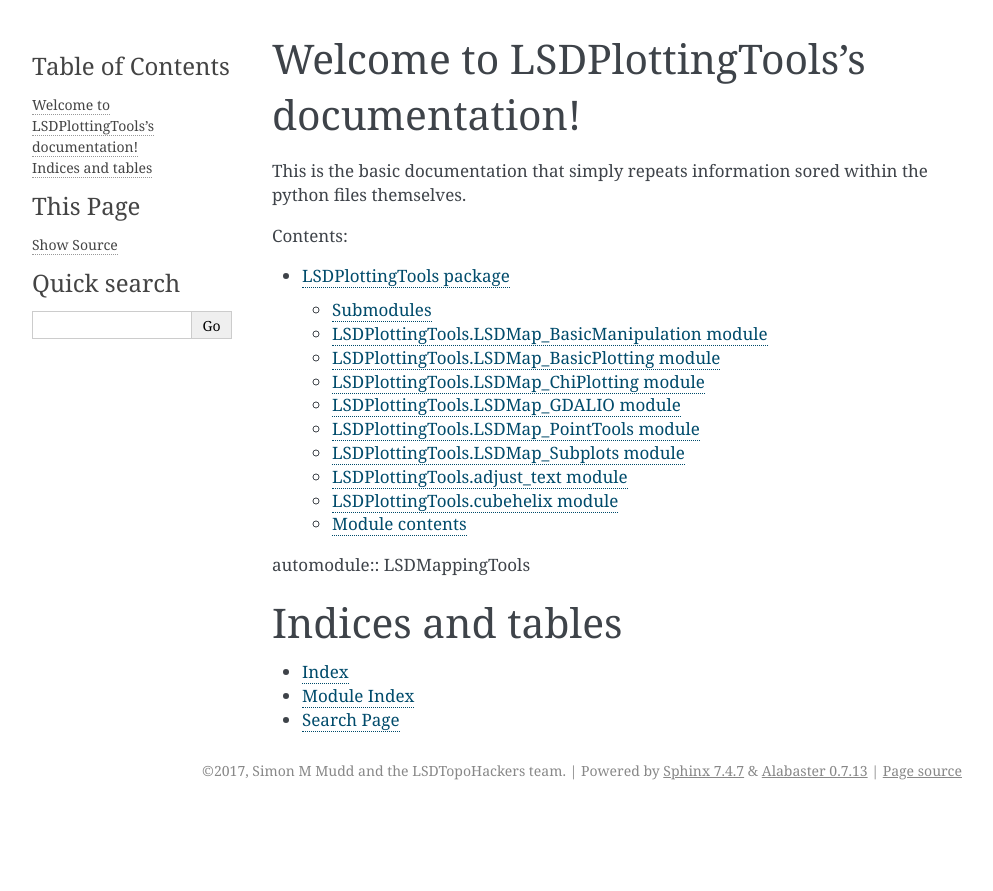
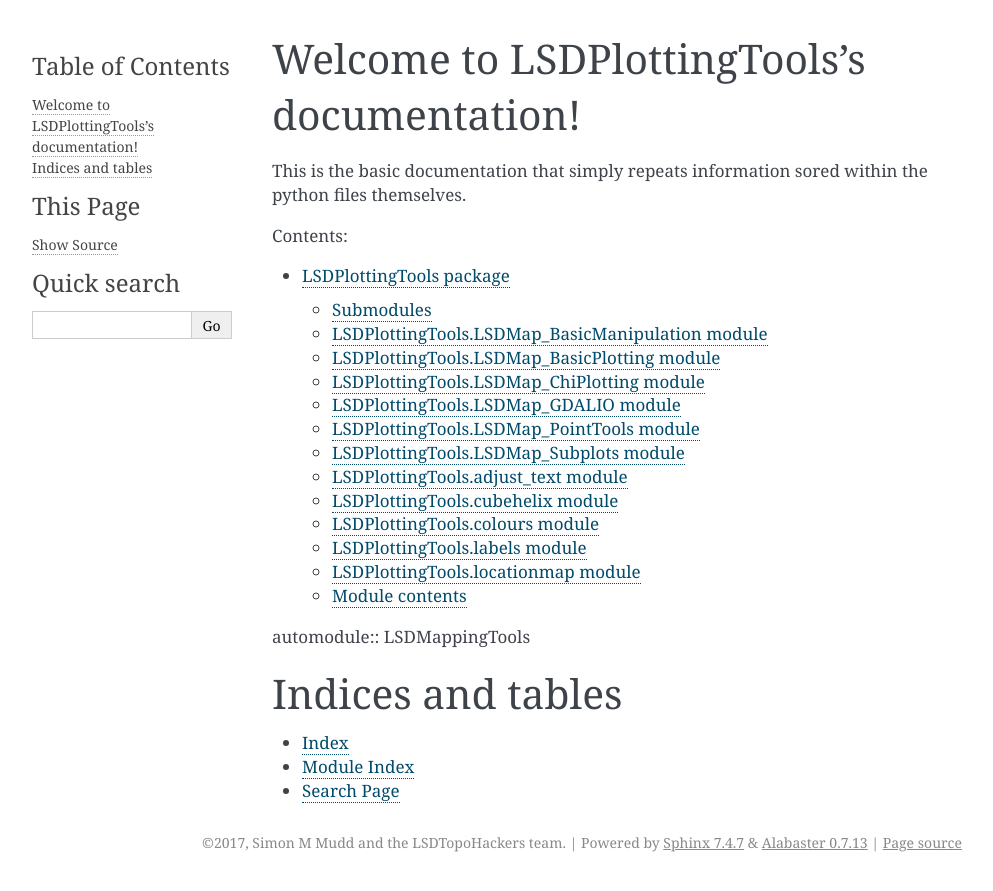
Before and after one commit to LSDtopotools/LSDMappingTools, a Sphinx documentation site: the page built from docs/index.rst, in a window 1280 px wide. Shown: the top 891 px of the page, without its empty margins (148-1141 px from the left). Built offline with Sphinx 7.4.7, drawn with Linux system fonts in a browser that asks for light colours.

Commit message:
Added missing new module that have since been added

```diff
--- a/docs/LSDPlottingTools.rst
+++ b/docs/LSDPlottingTools.rst
@@ -68,6 +68,30 @@ LSDPlottingTools.cubehelix module
     :undoc-members:
     :show-inheritance:
 
+LSDPlottingTools.colours module
+---------------------------------
+
+.. automodule:: LSDPlottingTools.colours
+    :members:
+    :undoc-members:
+    :show-inheritance:
+
+LSDPlottingTools.labels module
+---------------------------------
+
+.. automodule:: LSDPlottingTools.labels
+    :members:
+    :undoc-members:
+    :show-inheritance:
+
+LSDPlottingTools.locationmap module
+---------------------------------
+
+.. automodule:: LSDPlottingTools.locationmap
+    :members:
+    :undoc-members:
+    :show-inheritance:
+
 
 Module contents
 ---------------
```
